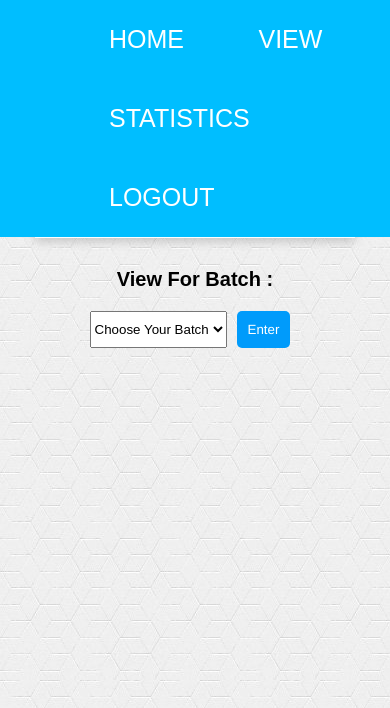
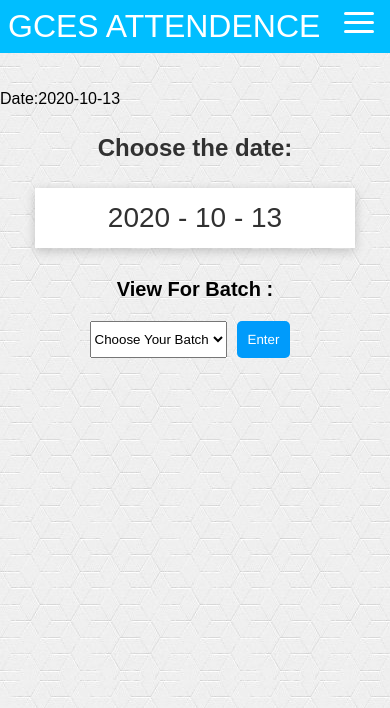
Before and after one commit to Abiral1234/MinorProject1-GCESAttendance, a PHP site: page /view.php in a window 390 px wide. Shown: the top 708 px of the page. Run offline with PHP 8.4, Linux system fonts and the light colour scheme; data that the repository does not hold is empty.

Commit message:
Navigation bar made responsive using flexbox

```diff
--- a/CSS/Viewcss.css
+++ b/CSS/Viewcss.css
@@ -1,3 +1,6 @@
+* {
+    box-sizing: border-box;
+}
 body{
 	margin: 0;
 	font-family:sans-serif;
@@ -37,189 +40,12 @@ a{
 	transition: all 0.3s ease-in-out;
 }
 
-
-/* required
-.calendar{
-	position: absolute;
-	border-radius: 4px;
-	overflow: hidden;
-	width: 800px;
-	height: 450px;
-	left: 25%;
-	margin-left: -400px;
-	margin-top: -225px;
-	top: 50%;
-	background-color: #f5f5f5;
-	color: #333333;
-}
-
-.calendar h1, .calendar h2{
-	font-weight: 300;
-	font-size: 26px;
-	line-height: 28px;
-	text-transform: uppercase;
-	margin: 0px 0px 20px 0px;
-}
-
-.calendar h1 span{
-	display: block;
-}
-
-.calendar .col{
-	position: relative;
-	float: left;
-	height: 100%;
-}
-
-.calendar .col .content{
-	padding: 40px;
-}
-
-.calendar ul{
-	margin: 0px;
-}
-
-.calendar ul li{
-	list-style: none;
-}
-
-.calendar .leftCol{
-	width: 40%;
-	background-color: #F48989;
-}
-
-.calendar .noteList li{
-	color: #ffffff;
-	margin-bottom: 10px;
-}
-
-.calendar .notes p,
-.calendar .notes input,
-.calendar .noteList li{
-	font-weight: 300;
-	font-size: 14px;
-}
-
-.calendar .notes p{
-	border-bottom: solid 1px rgba(255,255,255,0.4);
-}
-
-.calendar .notes input{
-	background-color: #F48989;
-	color: #ffffff;
-	border: none;
-	width: 200px;
-}
-
-.calendar .addNote,
-.calendar .removeNote{
-	float: right;
-	color: rgba(255,255,255,0.4);
-	font-weight: bold;
-	margin-left: 20px;
-}
-
-.calendar .addNote:hover,
-.calendar .removeNote:hover{
-	color: #ffffff;
-}
-
-.calendar .addNote{
-	font-size: 16px;
-}
-
-.calendar .leftCol h1{
-	color: #ffffff;
-	margin-bottom: 40px;
-}
-
-.calendar .rightCol{
-	width: 60%;
-}
-
-.calendar .rightCol h2{
-	color: #C7BEBE;
-	text-align: right;
-	margin-bottom: 70px;
-}
-
-.calendar .months li,
-.calendar .weekday li,
-.calendar .days li{
-	float: left;
-	text-transform: uppercase;
-}
-
-.calendar .months li a,
-.calendar .weekday li a,
-.calendar .days li a{
-	display: block;
-	color: #747978;
-}
-
-.calendar .months li a{
-	font-size: 10px;
-	color: #C7BEBE;
-	text-align: center;
-	width: 32px;
-	margin-bottom: 20px;
-}
-
-.calendar .months li .selected{
-	font-weight: bold;
-	color: #747978;
-}
-
-.calendar .weekday li a{
-	width: 55px;
-	text-align: center;
-	margin-bottom: 20px;
-	font-size: 12px;
-}
-
-.calendar .days li{
-	width: 55px;
-}
-
-.calendar .days li a{
-	width: 36px;
-	height: 24px;
-	text-align: center;
-	margin: auto auto;
-	font-size: 12px;
-	font-weight: bold;
-	border-radius: 12px;
-	margin-bottom: 10px;
-	padding-top: 10px;
-}
-
-
-.calendar .days li a:hover{
-	background-color: #EEEDE9;
-}
-
-.calendar .days li .selected{
-	background-color: #F5A1A3!important;
-	color: #ffffff;
-}
-
-.calendar .days li .event{
-	color: #F5A1A3;
-} */
-
-
 /* placeholder color */
 ::-webkit-input-placeholder {color: #ffffff; }
 :-moz-placeholder {color: #ffffff; }
 ::-moz-placeholder {color: #ffffff; }
 :-ms-input-placeholder {color: #ffffff; }
 
-
-.navigation{
-	width: 80%;
-	margin: 0 auto;
-
-}
 header{
 	position: fixed;
 	width: 100%;
@@ -227,61 +53,124 @@ header{
 	z-index: 1;
 	overflow: auto;
 }
-
 header::after{
 			content: '';
 			display: table;
 			clear: both;
 		}
-.fix{
-	padding-top: 80px;
+.navbar {
+    display: flex;
+    position: relative;
+    justify-content: space-between;
+    align-items: center;
+    background-color: #00BEFF;
+    color: white;
 }
 
-nav ul >li>a{
-			color: white;
-			text-underline-position: none;
-			text-decoration: none;
-			text-transform: uppercase;
-			font-size: 25px;
+.brand-title {
+    font-size: 2rem;
+    margin: .5rem;
+    align-content: center;
+    text-transform: uppercase;
+}
 
-		}
-nav ul >li>a:hover{
-			color: white;
+.navbar-links {
+    height: 100%;
+    right: 30px;
+    /*margin-right: 30px;*/
+}
 
-		}
-nav{
-			float: right;
-		}
-nav ul{
-			margin: 0;
-			padding: 0;
-			list-style: none;
-		}
-nav li{
-			display: inline-block;
-			margin-left: 70px;
-			padding-top: 25px;
-			padding-bottom: 25px;
-			position: relative;
-		}
+.navbar-links ul {
+    display: flex;
+    margin: 0;
+    padding: 0;
 
-nav a::before{
+}
+
+.navbar-links li {
+    list-style: none;
+    margin-right: 40px;
+}
+
+.navbar-links li a {
+    display: block;
+    text-decoration: none;
+    text-transform: uppercase;
+    color: white;
+    padding: 1.65rem;
+    font-size: 25px;
+}
+.navbar-links li::before{
 			content: '';
 			display: block;
 			height: 5px;
-			width: 100%;
 			background-color: white;
-			position: absolute;
-			top :0 ;
+			bottom: 0 ;
 			width: 0% ;
 			transition: all ease-in-out 250ms;
 			font-style: bold;
+		}
+.navbar-links li:hover::before{
+			width: 100%;
+			background-color: white;
+		}
+		.navbar-links li:hover{
+			background-color:#319fff;
+		}
 
-		}
-nav a:hover::before{
-			width: 100%;
+.toggle-button {
+    position: absolute;
+    top: .75rem;
+    right: 1rem;
+    display: none;
+    flex-direction: column;
+    justify-content: space-between;
+    width: 30px;
+    height: 21px;
+}
 
-		}
+.toggle-button .bar {
+    height: 3px;
+    width: 100%;
+    background-color: white;
+    border-radius: 10px;
+}
+
+@media (max-width: 800px) {
+    .navbar {
+        flex-direction: column;
+        align-items: flex-start;
+    }
+
+    .toggle-button {
+        display: flex;
+    }
+
+    .navbar-links {
+        display: none;
+        width: 100%;
+    }
+
+    .navbar-links ul {
+        width: 100%;
+        flex-direction: column;
+    }
+
+    .navbar-links ul li {
+        text-align: center;
+    }
+
+    .navbar-links ul li a {
+        padding: .5rem 1rem;
+    }
+
+    .navbar-links.active {
+        display: flex;
+    }
+}
+.fix{
+	padding-top: 90px;
+}
 
 .table1{
 	font-size: 20px;
--- /dev/null
+++ b/JS/navbar.js
@@ -0,0 +1,6 @@
+const toggleButton = document.getElementsByClassName('toggle-button')[0]
+const navbarLinks = document.getElementsByClassName('navbar-links')[0]
+
+toggleButton.addEventListener('click', () => {
+  navbarLinks.classList.toggle('active')
+})
--- a/view.php
+++ b/view.php
@@ -12,16 +12,22 @@ include_once 'connection.php';
 </head>
 <body>
 <header>
-		<div class="navigation">
-			<nav>
+      <nav class="navbar">
+        <div class="brand-title">Gces Attendence</div>
+        <a href="#" class="toggle-button">
+          <span class="bar"></span>
+          <span class="bar"></span>
+          <span class="bar"></span>
+        </a>
+        <div class="navbar-links">
             <ul>
 				<li><a href="Home.php">Home</a> </li>
 				<li><a href="view.php">View</a> </li>
 				<li><a href="Statistics.php">Statistics</a> </li>     			   <!-- nav bar -->
 				<li><a href="index.php">logout</a> </li>
 			</ul>
+        </div>
 	  </nav>
-		</div>
 </header>
 	<div class="fix">
 	<div class="time">Date:<?php $today_date = date("Y-m-d"); echo $today_date	?></div>
@@ -42,6 +48,7 @@ include_once 'connection.php';
 	</div>
 	</div>
 	<script type="text/javascript" src="JS/calender.js"></script>
+	<script type="text/javascript" src="JS/navbar.js"></script>
 	 <div class="contain">
 			<h1 id="batch">View For Batch :</h1>
 			<form class="newtype" action="view.php" method="POST">
```
Also changed, not shown: CSS/Homestyle.css (+100 -42 lines), Home.php (+16 -12 lines). Lines whose indentation alone changed are shown as unchanged.
